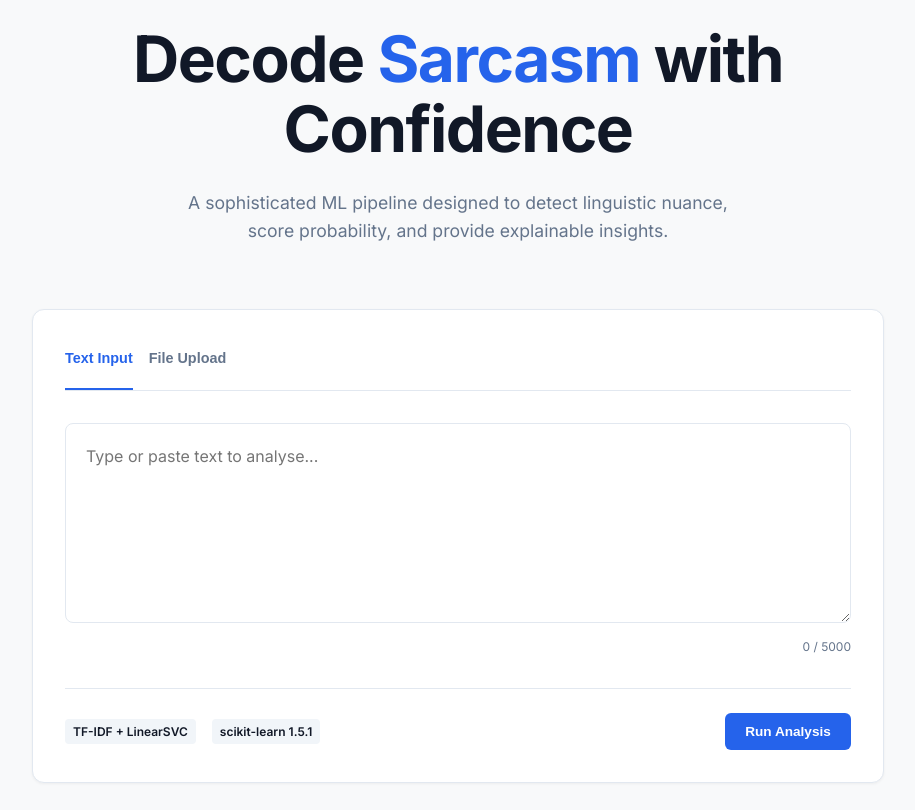
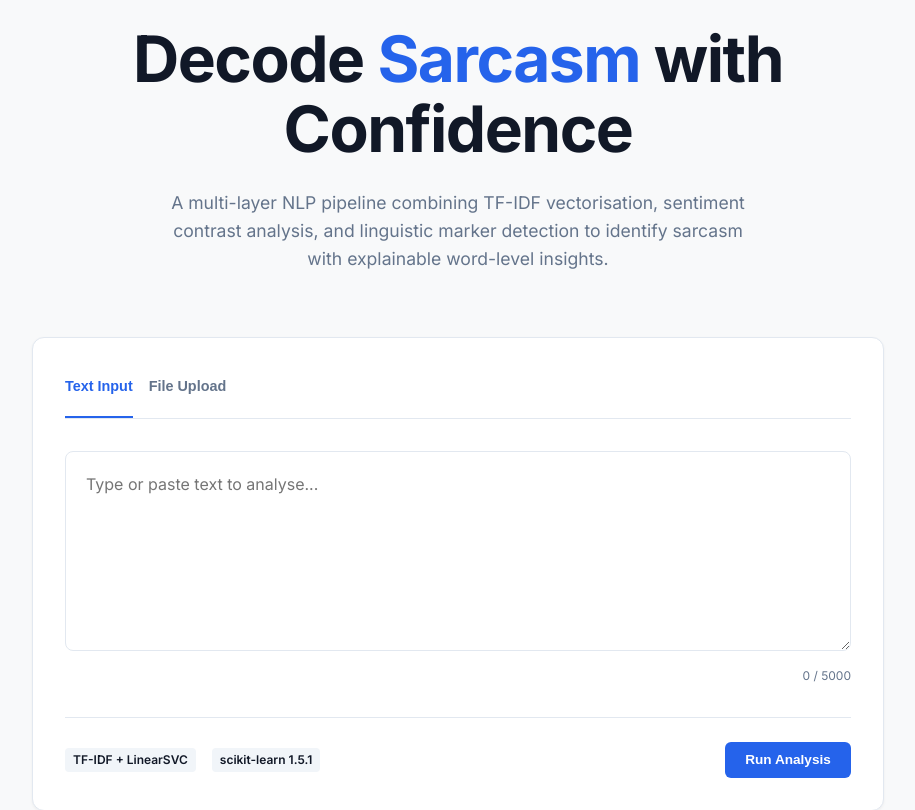
Before and after one commit to fabihanuva/sarcasm-detector, a Flask app: page / in a window 1280 px wide. Shown: the part 186-996 px from the top of the page, without its empty margins (182-1097 px from the left). Run offline with Flask 3, Linux system fonts and the light colour scheme.

Commit message:
Update project description to NLP focused tagline

```diff
--- a/app/templates/index.html
+++ b/app/templates/index.html
@@ -230,8 +230,7 @@ textarea:focus {
     <p class="hero-eyebrow">Natural Language Processing</p>
     <h1 class="hero-title">Decode <span>Sarcasm</span> with Confidence</h1>
     <p class="hero-sub">
-      A sophisticated ML pipeline designed to detect linguistic nuance,
-      score probability, and provide explainable insights.
+      A multi-layer NLP pipeline combining TF-IDF vectorisation, sentiment contrast analysis, and linguistic marker detection to identify sarcasm with explainable word-level insights.
     </p>
   </div>
 </section>
```
